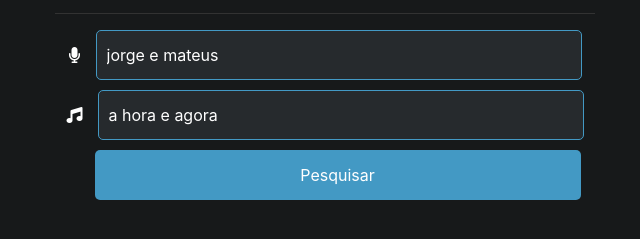
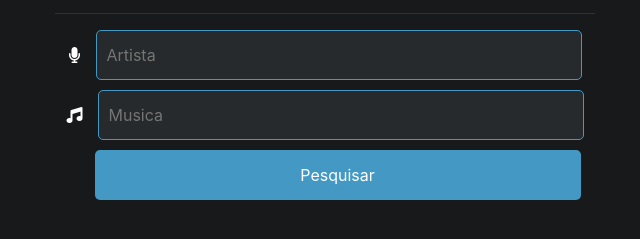
Before and after one commit to GabrielSalmazi/lyrics, a plain HTML site: page index.html in a window 1280 px wide. Shown: the part 85-324 px from the top of the page, without its empty margins (30-670 px from the left). Drawn offline with nearby package versions, Linux system fonts and the light colour scheme.

Commit message:
commit inputs

```diff
--- a/index.html
+++ b/index.html
@@ -311,8 +311,8 @@
             <div class="col-md-6" align="center">
                 <h3 class="text-left">Lyrics</h3>
                 <hr>
-                <i class="fa fa-microphone icone"></i><input type="text" placeholder="Artista" id="artista" value="jorge e mateus"><br>
-                <i class="fa fa-music icone"></i><input type="text" placeholder="Musica" id="musica" value="a hora e agora"><br>
+                <i class="fa fa-microphone icone"></i><input type="text" placeholder="Artista" id="artista" ><br>
+                <i class="fa fa-music icone"></i><input type="text" placeholder="Musica" id="musica" ><br>
                 <button value="Procurar" id="searchSong" onclick="doSubmit()">Pesquisar</button>
 
                 <div class="alert alert-success" role="alert">
```
